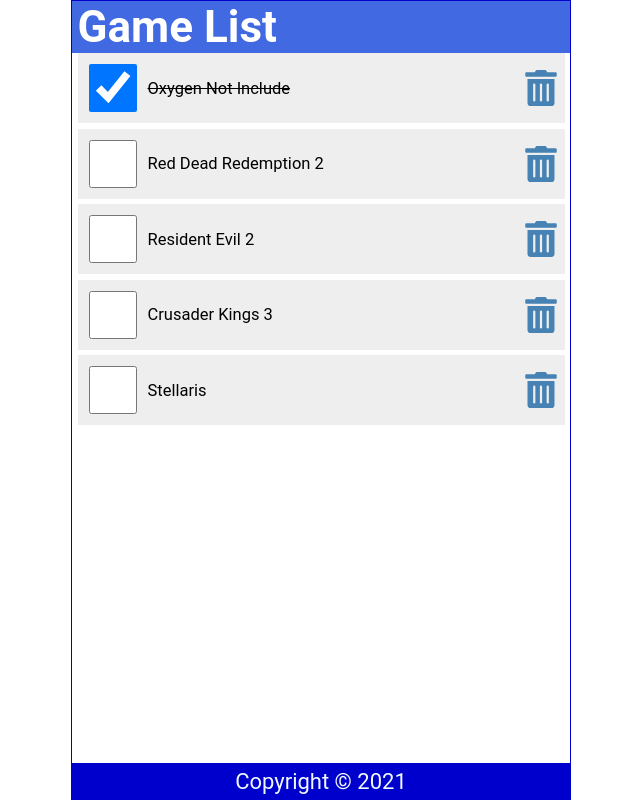
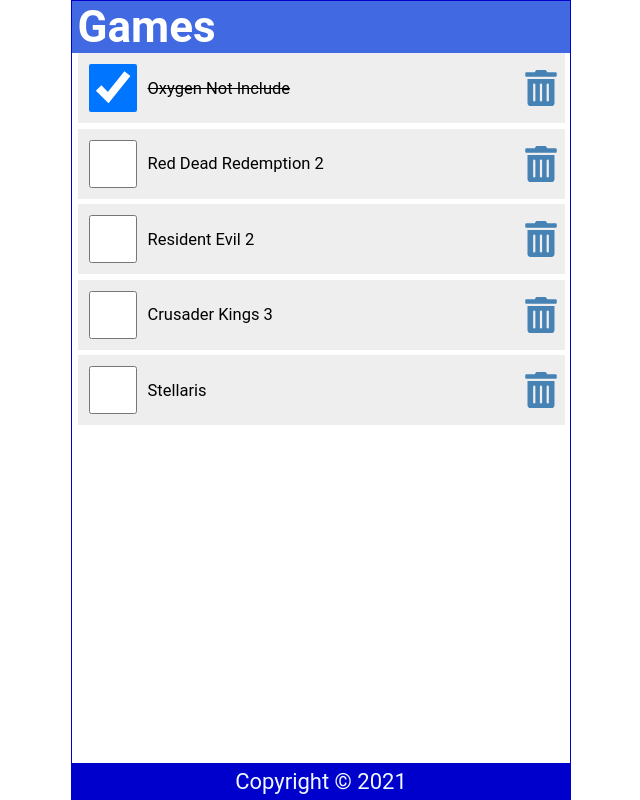
Before and after one commit to sherryysj/ReactJSRecap, a React (Create React App) app: page / in a window 1280 px wide. Shown: the whole page, without its empty margins (319-959 px from the left). Built offline with nearby package versions, Linux system fonts and the light colour scheme.

Commit message:
Learning note: pass properties and set default value

```diff
--- a/src/App.js
+++ b/src/App.js
@@ -7,7 +7,7 @@
 
   return (
     <div className="App">
-      <Header />
+      <Header title = "Games"/>
       <Content />
       <Footer />
     </div>
--- a/src/Header.js
+++ b/src/Header.js
@@ -1,7 +1,9 @@
 /* ctrl + alt + R to call snippet */
 /*  and use _rafce command to create a generic react arrow function component */
 
-const Header = () => {
+
+const Header = (props) => {
+//const Header = ({title}) => { another way to pass props
 
     // write style as variable
     const headerStyle = {
@@ -12,9 +14,14 @@
     return (
         // refer inline style from variable
         <header style={headerStyle}>
-            <h1>Game List</h1>
+            <h1>{props.title}</h1>
+            {/* <h1>{title}</h1> */}
         </header>
     )
 }
 
+Header.defaultProps = {
+    title: "Default Title"
+}
+
 export default Header;
```
